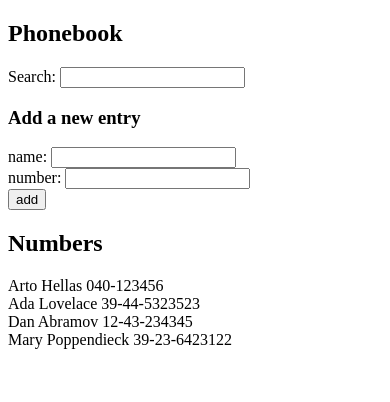
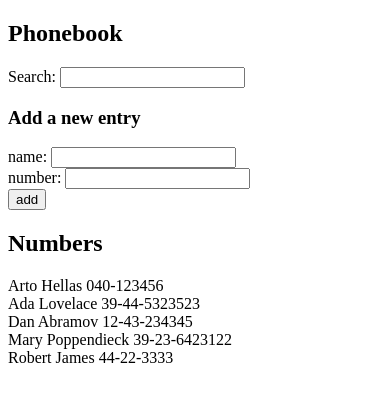
Before and after one commit to giorgiabes/full-stack-open, a React (Vite) app in the folder part2/phonebook/: page / in a window 390 px wide. Shown: the top 402 px of the page. Built offline with nearby package versions, Linux system fonts and the light colour scheme; data requests are answered from the project's data file.

Commit message:
The Phonebook step 7

```diff
--- a/part2/phonebook/db.json
+++ b/part2/phonebook/db.json
@@ -3,22 +3,27 @@
     {
       "name": "Arto Hellas",
       "number": "040-123456",
-      "id": 1
+      "id": "1"
     },
     {
       "name": "Ada Lovelace",
       "number": "39-44-5323523",
-      "id": 2
+      "id": "2"
     },
     {
       "name": "Dan Abramov",
       "number": "12-43-234345",
-      "id": 3
+      "id": "3"
     },
     {
       "name": "Mary Poppendieck",
       "number": "39-23-6423122",
-      "id": 4
+      "id": "4"
+    },
+    {
+      "id": "deb4",
+      "name": "Robert James",
+      "number": "44-22-3333"
     }
   ]
 }
--- a/part2/phonebook/package.json
+++ b/part2/phonebook/package.json
@@ -8,7 +8,7 @@
     "build": "vite build",
     "lint": "eslint . --ext js,jsx --report-unused-disable-directives --max-warnings 0",
     "preview": "vite preview",
-    "server": "json-server -p3001 --watch db.json"
+    "server": "json-server -p3002 --watch db.json"
   },
   "dependencies": {
     "axios": "^1.6.8",
--- a/part2/phonebook/src/App.jsx
+++ b/part2/phonebook/src/App.jsx
@@ -13,7 +13,7 @@ const App = () => {
 
   useEffect(() => {
     axios
-      .get("http://localhost:3001/persons")
+      .get("http://localhost:3002/persons")
       .then((response) => setPersons(response.data));
   }, []);
 
@@ -22,7 +22,6 @@ const App = () => {
     const personObject = {
       name: newName,
       number: newNumber,
-      id: persons.length + 1,
     };
 
     const isAdded = persons.find((person) => person.name === personObject.name);
@@ -30,9 +29,13 @@ const App = () => {
     if (isAdded) {
       alert(`${newName} is already added to phonebook`);
     } else {
-      setPersons([...persons, personObject]);
-      setNewName("");
-      setNewNumber("");
+      axios
+        .post("http://localhost:3002/persons", personObject)
+        .then((response) => {
+          setPersons(persons.concat(response.data));
+          setNewName("");
+          setNewNumber("");
+        });
     }
   };
 
```
